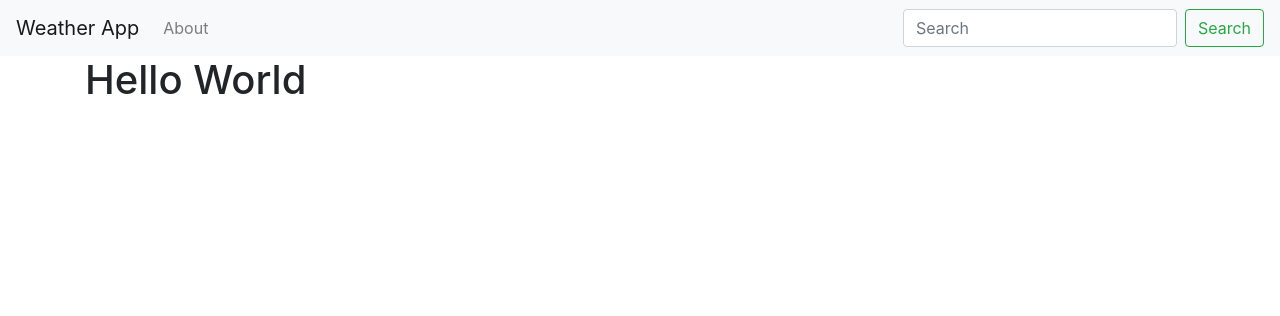
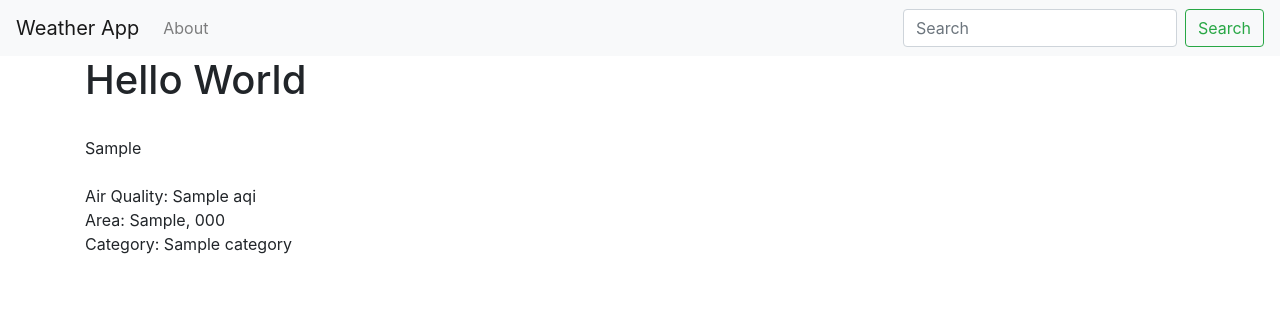
Before and after one commit to ronejercito/djangoweather, a Django app: template weather/lookup/templates/home.html in a window 1280 px wide. Shown: the top 316 px of the page. Run offline with Django 3.2, Linux system fonts and the light colour scheme; the template is opened without the code that fills it: most values are stand-ins (such as "Sample title", 1, 10 or a date in 2020); some libraries are stand-ins or nearby versions.

Commit message:
second commit with weather API

```diff
--- a/weather/lookup/templates/home.html
+++ b/weather/lookup/templates/home.html
@@ -3,5 +3,11 @@
 {% block content %}
 
 <h1>Hello World</h1>
+<br>
+
+{{ api.0 }}<br><br>
+Air Quality: {{ api.0.AQI }}<br>
+Area: {{ api.0.ReportingArea }}, {{ api.0.StateCode }}<br>
+Category: {{ api.0.Category.Name }}<br><br>
 
 {% endblock %}
```
Also changed, not shown: weather/lookup/views.py (+16 -1 lines).
